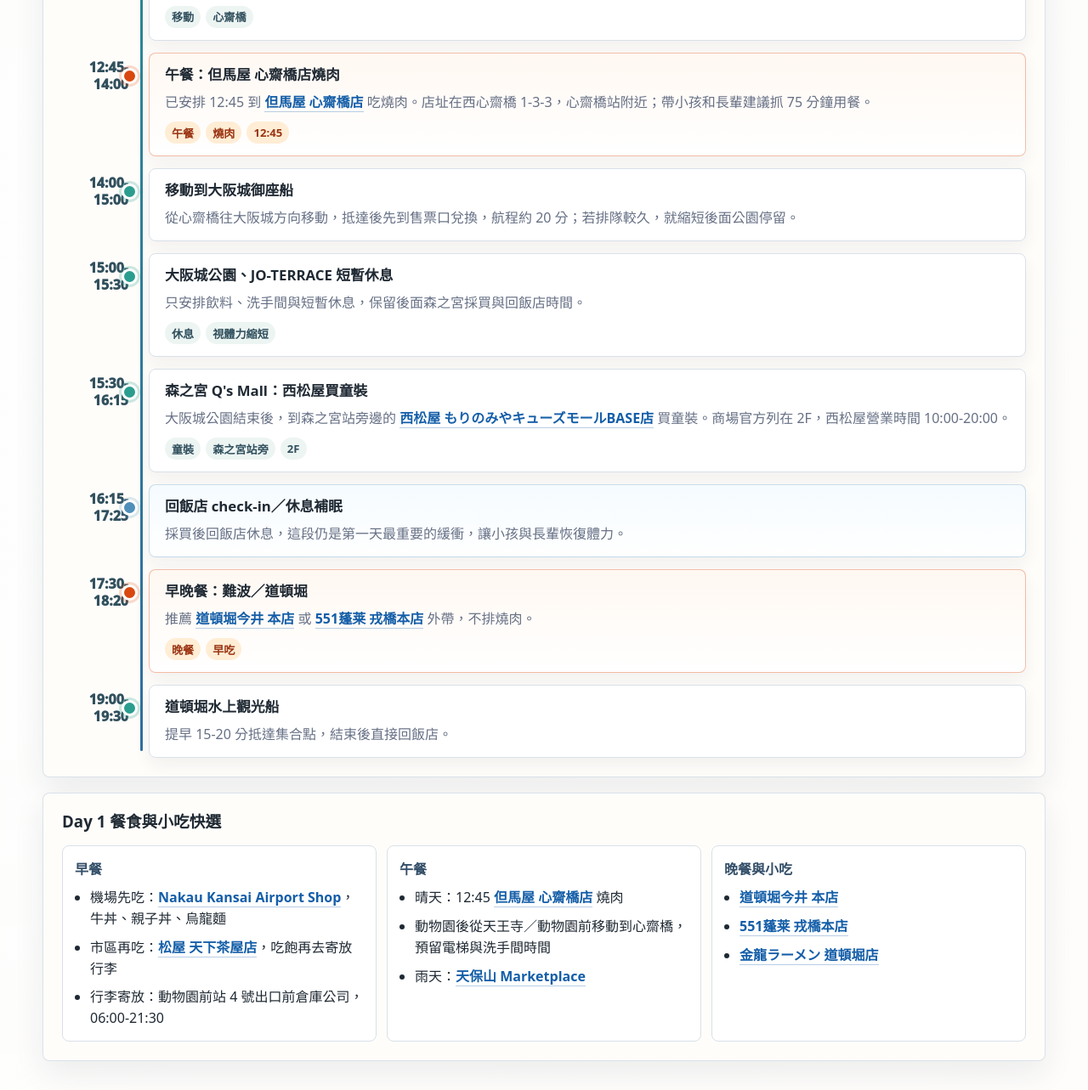
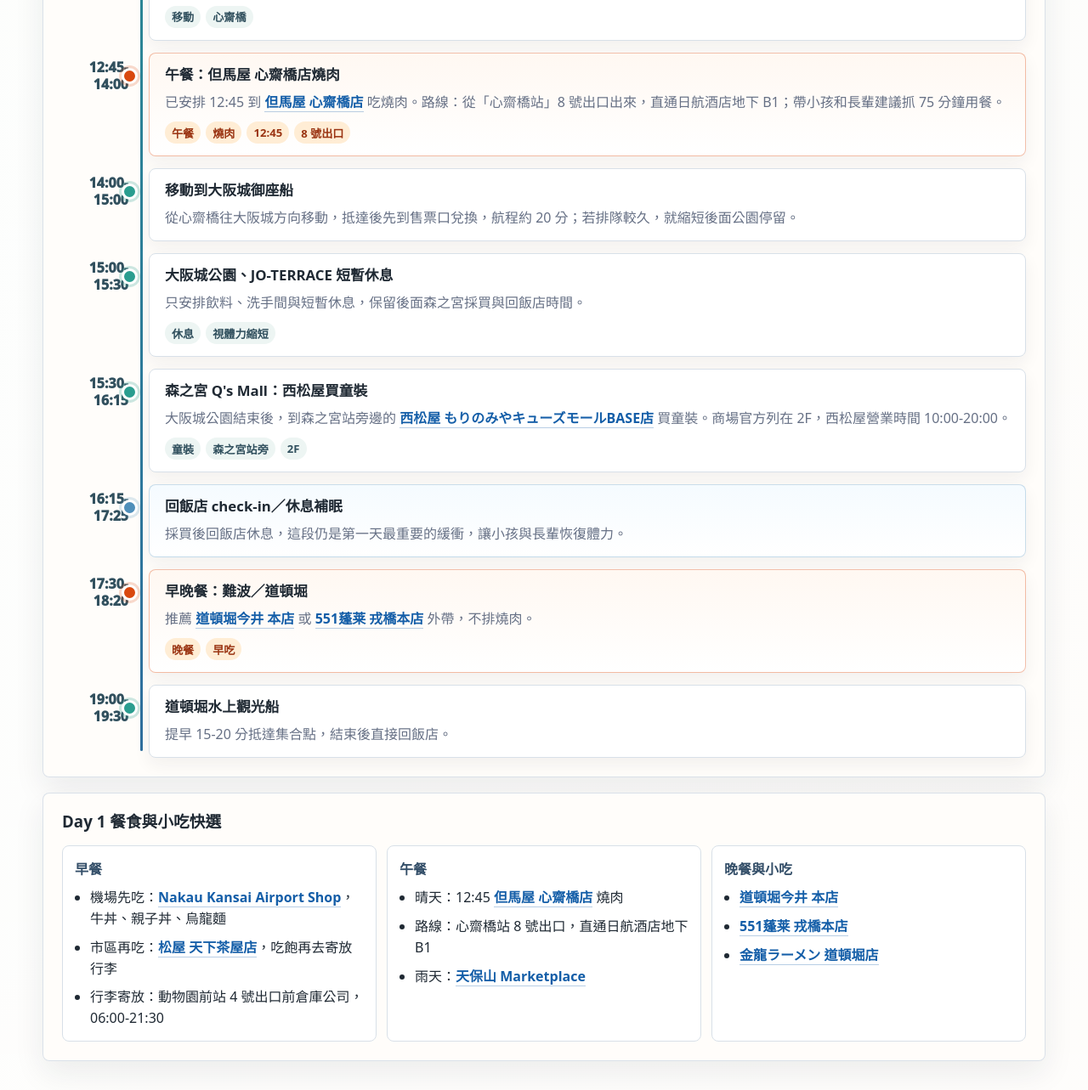
Before and after one commit to ching1002/osaka-2026-itinerary, a plain HTML site: page index.html in a window 1280 px wide. Shown: the part 1777-3060 px from the top of the page at 85% size. Drawn offline with Linux system fonts and the light colour scheme.

Commit message:
Add Tajimaya access note

```diff
--- a/index.html
+++ b/index.html
@@ -611,7 +611,7 @@
             <div class="stop"><div class="time">08:50-09:20</div><div class="stop-card"><h4>動物園前站 4 號出口前：倉庫公司寄放行李</h4><p>先到動物園前站 4 號出口前的倉庫公司寄放行李，營業時間 06:00-21:30。放完行李再輕裝去天王寺動物園。</p><div class="tags"><span class="tag">行李寄放</span><span class="tag">06:00-21:30</span><span class="tag">4 號出口</span></div></div></div>
             <div class="stop"><div class="time">09:30-11:30</div><div class="stop-card"><h4>天王寺動物園</h4><p>平日通常 09:30 開園，第一天不要逛滿，孩子累就提早撤。</p></div></div>
             <div class="stop"><div class="time">11:30-12:30</div><div class="stop-card"><h4>從動物園移動到心齋橋</h4><p>天王寺／動物園前一帶搭 Osaka Metro 往心齋橋，抵達後先找電梯、洗手間，預留 12:45 燒肉午餐報到時間。</p><div class="tags"><span class="tag">移動</span><span class="tag">心齋橋</span></div></div></div>
-            <div class="stop meal"><div class="time">12:45-14:00</div><div class="stop-card"><h4>午餐：但馬屋 心齋橋店燒肉</h4><p>已安排 12:45 到 <a href="https://www.google.com/maps/search/?api=1&amp;query=%E4%BD%86%E9%A6%AC%E5%B1%8B%20%E5%BF%83%E6%96%8E%E6%A9%8B%20%E5%A4%A7%E9%98%AA%E5%BA%9C%E5%A4%A7%E9%98%AA%E5%B8%82%E4%B8%AD%E5%A4%AE%E5%8C%BA%E8%A5%BF%E5%BF%83%E6%96%8E%E6%A9%8B1-3-3" target="_blank" rel="noopener">但馬屋 心齋橋店</a> 吃燒肉。店址在西心齋橋 1-3-3，心齋橋站附近；帶小孩和長輩建議抓 75 分鐘用餐。</p><div class="tags"><span class="tag">午餐</span><span class="tag">燒肉</span><span class="tag">12:45</span></div></div></div>
+            <div class="stop meal"><div class="time">12:45-14:00</div><div class="stop-card"><h4>午餐：但馬屋 心齋橋店燒肉</h4><p>已安排 12:45 到 <a href="https://www.google.com/maps/search/?api=1&amp;query=%E4%BD%86%E9%A6%AC%E5%B1%8B%20%E5%BF%83%E6%96%8E%E6%A9%8B%20%E5%A4%A7%E9%98%AA%E5%BA%9C%E5%A4%A7%E9%98%AA%E5%B8%82%E4%B8%AD%E5%A4%AE%E5%8C%BA%E8%A5%BF%E5%BF%83%E6%96%8E%E6%A9%8B1-3-3" target="_blank" rel="noopener">但馬屋 心齋橋店</a> 吃燒肉。路線：從「心齋橋站」8 號出口出來，直通日航酒店地下 B1；帶小孩和長輩建議抓 75 分鐘用餐。</p><div class="tags"><span class="tag">午餐</span><span class="tag">燒肉</span><span class="tag">12:45</span><span class="tag">8 號出口</span></div></div></div>
             <div class="stop"><div class="time">14:00-15:00</div><div class="stop-card"><h4>移動到大阪城御座船</h4><p>從心齋橋往大阪城方向移動，抵達後先到售票口兌換，航程約 20 分；若排隊較久，就縮短後面公園停留。</p></div></div>
             <div class="stop"><div class="time">15:00-15:30</div><div class="stop-card"><h4>大阪城公園、JO-TERRACE 短暫休息</h4><p>只安排飲料、洗手間與短暫休息，保留後面森之宮採買與回飯店時間。</p><div class="tags"><span class="tag">休息</span><span class="tag">視體力縮短</span></div></div></div>
             <div class="stop"><div class="time">15:30-16:15</div><div class="stop-card"><h4>森之宮 Q's Mall：西松屋買童裝</h4><p>大阪城公園結束後，到森之宮站旁邊的 <a href="https://www.google.com/maps/search/?api=1&amp;query=%E8%A5%BF%E6%9D%BE%E5%B1%8B%20%E3%82%82%E3%82%8A%E3%81%AE%E3%81%BF%E3%82%84%E3%82%AD%E3%83%A5%E3%83%BC%E3%82%BA%E3%83%A2%E3%83%BC%E3%83%ABBASE%E5%BA%97" target="_blank" rel="noopener">西松屋 もりのみやキューズモールBASE店</a> 買童裝。商場官方列在 2F，西松屋營業時間 10:00-20:00。</p><div class="tags"><span class="tag">童裝</span><span class="tag">森之宮站旁</span><span class="tag">2F</span></div></div></div>
@@ -644,7 +644,7 @@
         <h3>Day 1 餐食與小吃快選</h3>
         <div class="food-grid">
           <div class="food-box"><h4>早餐</h4><ul><li>機場先吃：<a href="https://www.google.com/maps/search/?api=1&amp;query=Nakau%20Kansai%20Airport%20Shop" target="_blank" rel="noopener">Nakau Kansai Airport Shop</a>，牛丼、親子丼、烏龍麵</li><li>市區再吃：<a href="https://www.google.com/maps/search/?api=1&amp;query=%E6%9D%BE%E5%B1%8B%20%E5%A4%A9%E4%B8%8B%E8%8C%B6%E5%B1%8B%E5%BA%97" target="_blank" rel="noopener">松屋 天下茶屋店</a>，吃飽再去寄放行李</li><li>行李寄放：動物園前站 4 號出口前倉庫公司，06:00-21:30</li></ul></div>
-          <div class="food-box"><h4>午餐</h4><ul><li>晴天：12:45 <a href="https://www.google.com/maps/search/?api=1&amp;query=%E4%BD%86%E9%A6%AC%E5%B1%8B%20%E5%BF%83%E6%96%8E%E6%A9%8B%20%E5%A4%A7%E9%98%AA%E5%BA%9C%E5%A4%A7%E9%98%AA%E5%B8%82%E4%B8%AD%E5%A4%AE%E5%8C%BA%E8%A5%BF%E5%BF%83%E6%96%8E%E6%A9%8B1-3-3" target="_blank" rel="noopener">但馬屋 心齋橋店</a> 燒肉</li><li>動物園後從天王寺／動物園前移動到心齋橋，預留電梯與洗手間時間</li><li>雨天：<a href="https://www.google.com/maps/search/?api=1&query=%E5%A4%A9%E4%BF%9D%E5%B1%B1%E3%83%9E%E3%83%BC%E3%82%B1%E3%83%83%E3%83%88%E3%83%97%E3%83%AC%E3%83%BC%E3%82%B9%20%E5%A4%A7%E9%98%AA%E5%B8%82%E6%B8%AF%E5%8C%BA%E6%B5%B7%E5%B2%B8%E9%80%9A1-1-10" target="_blank" rel="noopener">天保山 Marketplace</a></li></ul></div>
+          <div class="food-box"><h4>午餐</h4><ul><li>晴天：12:45 <a href="https://www.google.com/maps/search/?api=1&amp;query=%E4%BD%86%E9%A6%AC%E5%B1%8B%20%E5%BF%83%E6%96%8E%E6%A9%8B%20%E5%A4%A7%E9%98%AA%E5%BA%9C%E5%A4%A7%E9%98%AA%E5%B8%82%E4%B8%AD%E5%A4%AE%E5%8C%BA%E8%A5%BF%E5%BF%83%E6%96%8E%E6%A9%8B1-3-3" target="_blank" rel="noopener">但馬屋 心齋橋店</a> 燒肉</li><li>路線：心齋橋站 8 號出口，直通日航酒店地下 B1</li><li>雨天：<a href="https://www.google.com/maps/search/?api=1&query=%E5%A4%A9%E4%BF%9D%E5%B1%B1%E3%83%9E%E3%83%BC%E3%82%B1%E3%83%83%E3%83%88%E3%83%97%E3%83%AC%E3%83%BC%E3%82%B9%20%E5%A4%A7%E9%98%AA%E5%B8%82%E6%B8%AF%E5%8C%BA%E6%B5%B7%E5%B2%B8%E9%80%9A1-1-10" target="_blank" rel="noopener">天保山 Marketplace</a></li></ul></div>
           <div class="food-box"><h4>晚餐與小吃</h4><ul><li><a href="https://www.google.com/maps/search/?api=1&query=%E9%81%93%E9%A0%93%E5%A0%80%E4%BB%8A%E4%BA%95%20%E6%9C%AC%E5%BA%97%20%E5%A4%A7%E9%98%AA%E5%B8%82%E4%B8%AD%E5%A4%AE%E5%8C%BA%E9%81%93%E9%A0%93%E5%A0%801-7-22" target="_blank" rel="noopener">道頓堀今井 本店</a></li><li><a href="https://www.google.com/maps/search/?api=1&query=551%E8%93%AC%E8%8E%B1%20%E6%88%8E%E6%A9%8B%E6%9C%AC%E5%BA%97%20%E5%A4%A7%E9%98%AA%E5%B8%82%E4%B8%AD%E5%A4%AE%E5%8C%BA%E9%9B%A3%E6%B3%A23-6-3" target="_blank" rel="noopener">551蓬莱 戎橋本店</a></li><li><a href="https://www.google.com/maps/search/?api=1&query=%E9%87%91%E9%BE%8D%E3%83%A9%E3%83%BC%E3%83%A1%E3%83%B3%20%E9%81%93%E9%A0%93%E5%A0%80%E5%BA%97%20%E5%A4%A7%E9%98%AA%E5%B8%82%E4%B8%AD%E5%A4%AE%E5%8C%BA%E9%81%93%E9%A0%93%E5%A0%801-7-26" target="_blank" rel="noopener">金龍ラーメン 道頓堀店</a></li></ul></div>
         </div>
       </section>
```
